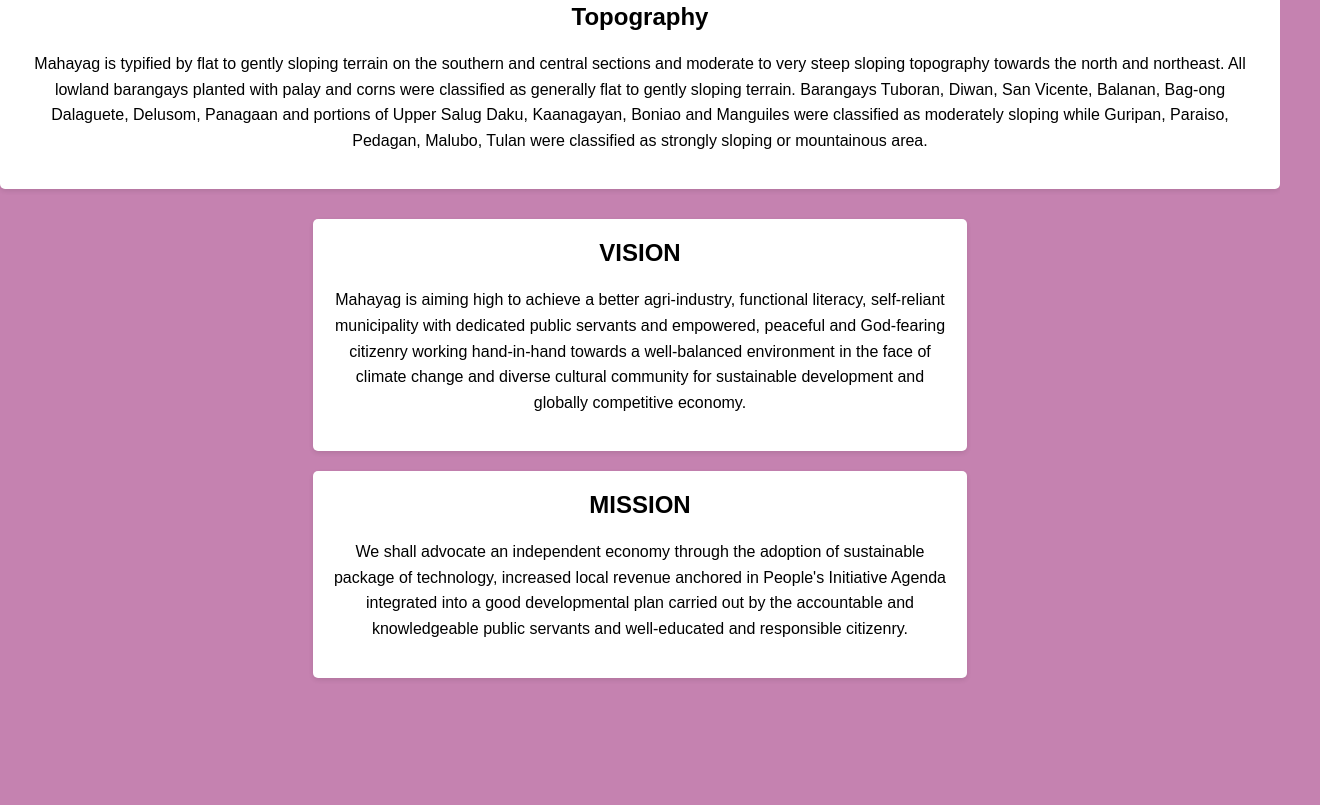
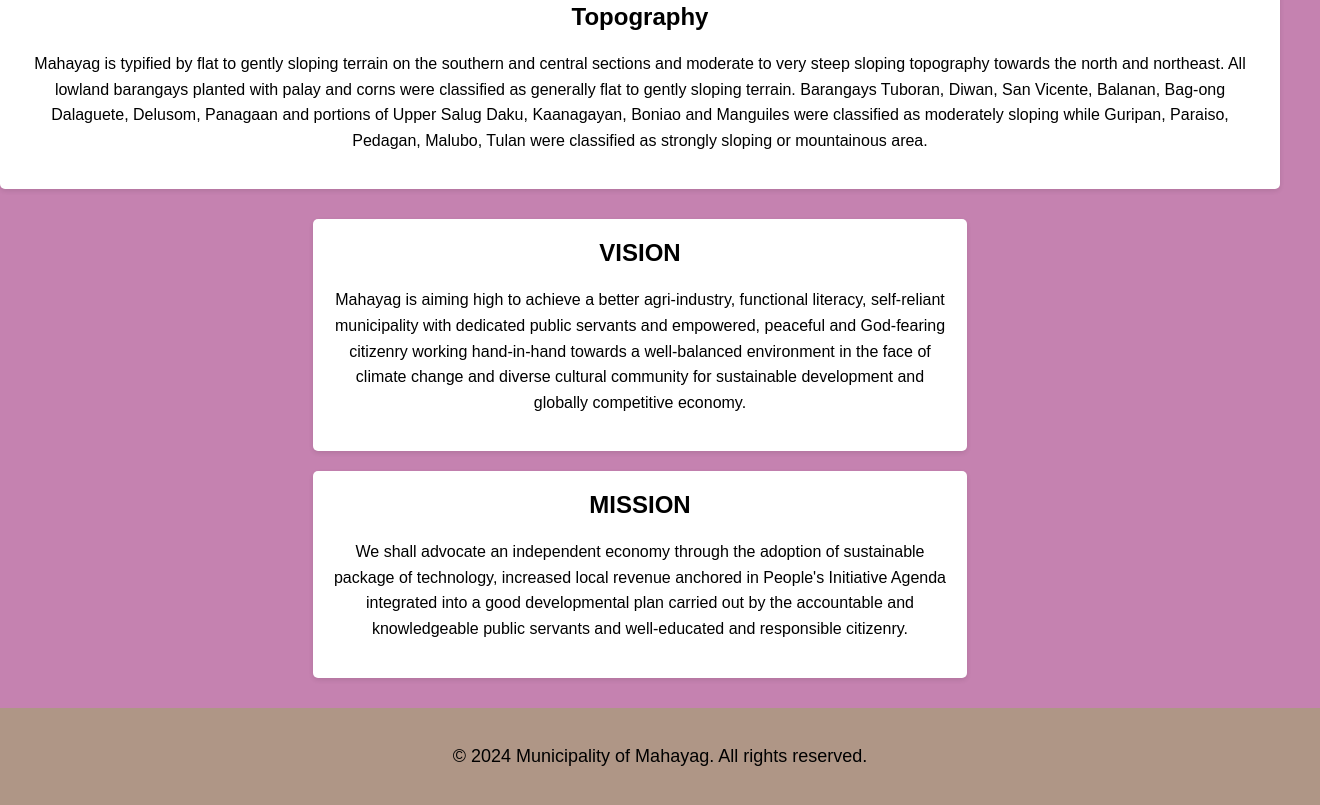
Before and after one commit to Heyyya/maha, a plain HTML site: page index.html in a window 1280 px wide. Shown: the part 1391-2196 px from the top of the page, 1320 px wide, since content can reach past the window. Before the commit the page ends 2079 px from the top, so only its background shows below. Drawn offline with Linux system fonts and the light colour scheme.

Commit message:
Update index.html

```diff
--- a/index.html
+++ b/index.html
@@ -108,6 +108,14 @@
         h1 {
             font-size: 50px;
         }
+        footer {
+            font-size: large;
+            text-align: center;
+            padding: 20px;
+            background-color: rgba(170, 156, 124, 0.8);
+            width: 100%;
+            margin-top: 20px;
+        }
     </style>
 </head>
 <body>
@@ -168,7 +176,9 @@
         <p>We shall advocate an independent economy through the adoption of sustainable package of technology, increased local revenue anchored in People's Initiative Agenda integrated into a good developmental plan carried out by the accountable and knowledgeable public servants and well-educated and responsible citizenry.</p>
     </div>
 </div>
-
+<footer>
+    <p>&copy; 2024 Municipality of Mahayag. All rights reserved.</p>
+</footer>
 
 </body>
 </html>
```
